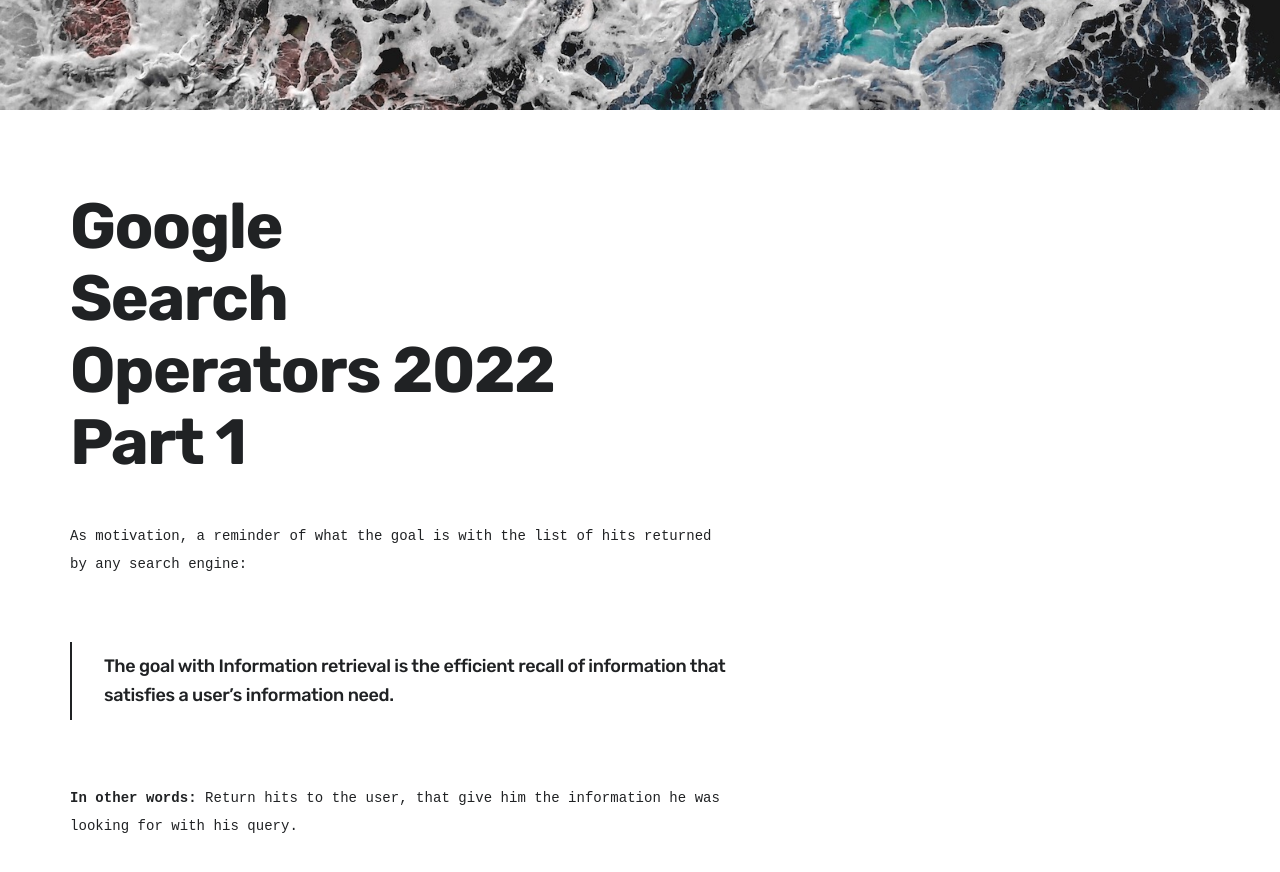
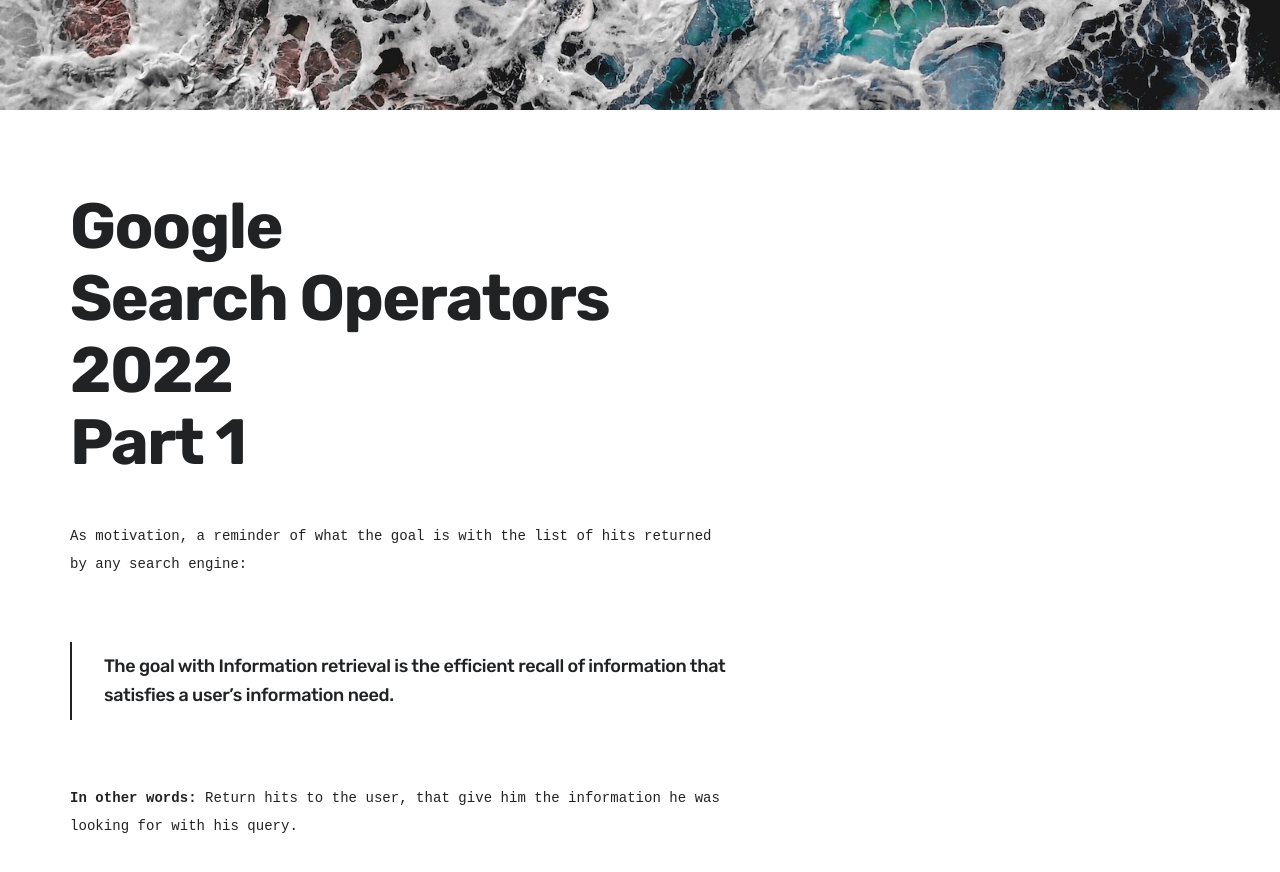
Before and after one commit to kletobias/kletobias.github.io, a Jekyll site: the page built from _posts/2022-01-11-google-search-operators.md, in a window 1280 px wide and 900 px high, scrolled down 1003 px. Shown: the top 872 px of the window. Built offline with Jekyll 4.4.1, drawn with Linux system fonts in a browser that asks for light colours; nearby versions of some CDN libraries; some web fonts are replaced.

```diff
--- a/_posts/2022-01-11-google-search-operators.md
+++ b/_posts/2022-01-11-google-search-operators.md
@@ -7,7 +7,7 @@ featured_image: '/images/negative-space-aerial-pacific-ocean.jpeg'
 accent_color: '#08877d'
 ---
 
-# Google<br>Search<br>Operators 2022<br>Part 1
+# Google<br>Search Operators 2022<br>Part 1
 
 <br>
 
```
